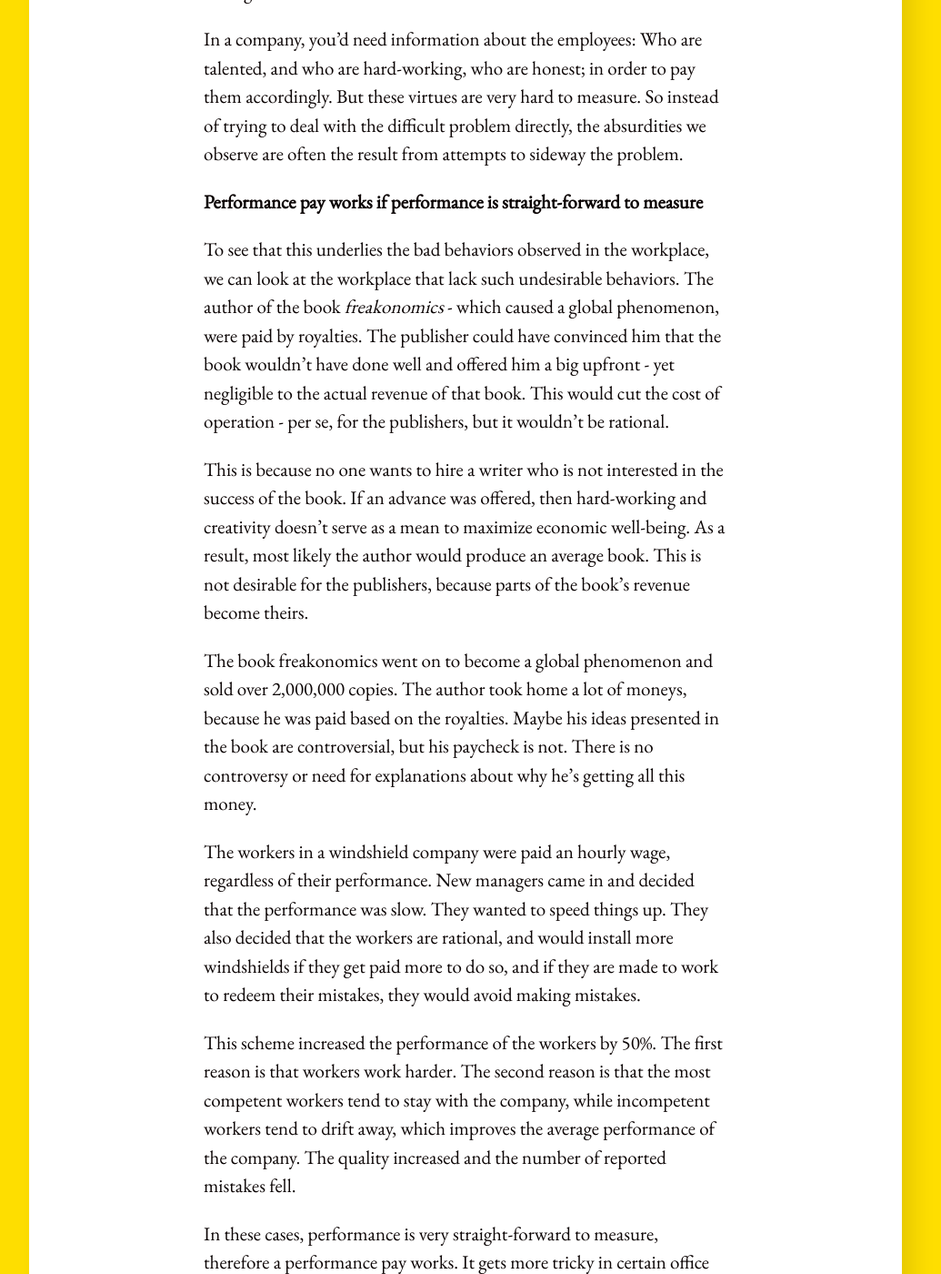
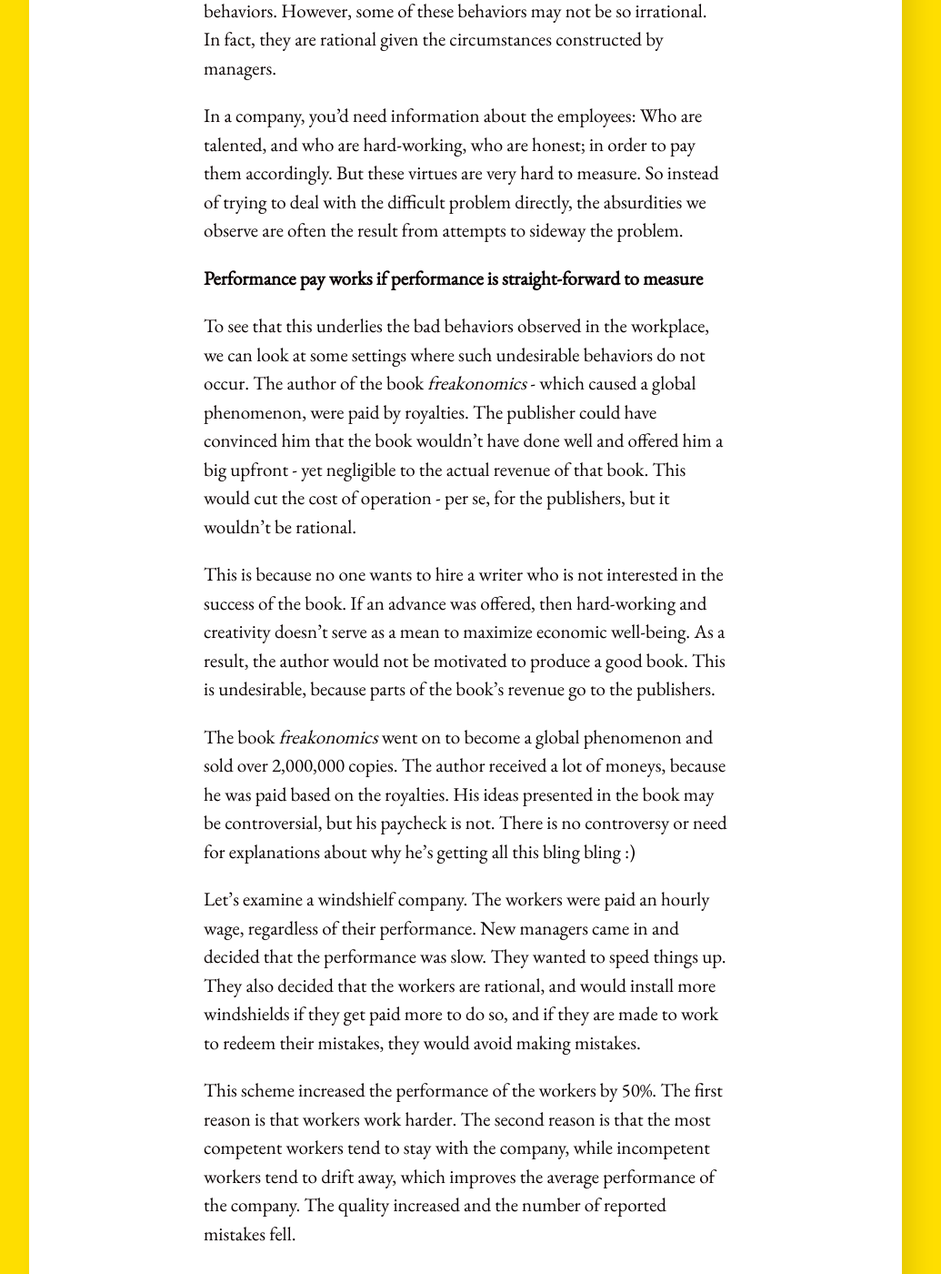
Before and after one commit to minhthanh3145/minhthanh3145.github.io, a Jekyll site: the page built from _posts/2019-11-29-why-your-boss-is-overpaid.md, in a window 1280 px wide and 1400 px high, scrolled down 610 px. Shown: the whole window at 91% size, without its empty margins (128-1163 px from the left). Built offline with Jekyll 4.4.1, drawn with Linux system fonts in a browser that asks for light colours; some of the changed text lies outside the part shown.

```diff
--- a/_posts/2019-11-29-why-your-boss-is-overpaid.md
+++ b/_posts/2019-11-29-why-your-boss-is-overpaid.md
@@ -6,19 +6,21 @@
 header-img: "assets/images/orchard-of-thomas.png"
 ---
 
+A distilled look into why some workplaces are miserable, from the book "The Logic of Life".
+
 There are many office problems that turn your work life into a living hell: back-stabbing colleagues, bullying bosses and all sorts of irrational behaviors. However, some of these behaviors may not be so irrational. In fact, they are rational given the circumstances constructed by managers.
 
 In a company, you'd need information about the employees: Who are talented, and who are hard-working, who are honest; in order to pay them accordingly. But these virtues are very hard to measure. So instead of trying to deal with the difficult problem directly, the absurdities we observe are often the result from attempts to sideway the problem.
 
 **Performance pay works if performance is straight-forward to measure**
 
-To see that this underlies the bad behaviors observed in the workplace, we can look at the workplace that lack such undesirable behaviors. The author of the book _freakonomics_ - which caused a global phenomenon, were paid by royalties. The publisher could have convinced him that the book wouldn't have done well and offered him a big upfront - yet negligible to the actual revenue of that book. This would cut the cost of operation - per se, for the publishers, but it wouldn't be rational.
+To see that this underlies the bad behaviors observed in the workplace, we can look at some settings where such undesirable behaviors do not occur. The author of the book _freakonomics_ - which caused a global phenomenon, were paid by royalties. The publisher could have convinced him that the book wouldn't have done well and offered him a big upfront - yet negligible to the actual revenue of that book. This would cut the cost of operation - per se, for the publishers, but it wouldn't be rational.
 
-This is because no one wants to hire a writer who is not interested in the success of the book. If an advance was offered, then hard-working and creativity doesn't serve as a mean to maximize economic well-being. As a result, most likely the author would produce an average book. This is not desirable for the publishers, because parts of the book's revenue become theirs.
+This is because no one wants to hire a writer who is not interested in the success of the book. If an advance was offered, then hard-working and creativity doesn't serve as a mean to maximize economic well-being. As a result, the author would not be motivated to produce a good book. This is undesirable, because parts of the book's revenue go to the publishers.
 
-The book freakonomics went on to become a global phenomenon and sold over 2,000,000 copies. The author took home a lot of moneys, because he was paid based on the royalties. Maybe his ideas presented in the book are controversial, but his paycheck is not. There is no controversy or need for explanations about why he's getting all this money.
+The book _freakonomics_ went on to become a global phenomenon and sold over 2,000,000 copies. The author received a lot of moneys, because he was paid based on the royalties. His ideas presented in the book may be controversial, but his paycheck is not. There is no controversy or need for explanations about why he's getting all this bling bling :)
 
-The workers in a windshield company were paid an hourly wage, regardless of their performance. New managers came in and decided that the performance was slow. They wanted to speed things up. They also decided that the workers are rational, and would install more windshields if they get paid more to do so, and if they are made to work to redeem their mistakes, they would avoid making mistakes.
+Let's examine a windshielf company. The workers were paid an hourly wage, regardless of their performance. New managers came in and decided that the performance was slow. They wanted to speed things up. They also decided that the workers are rational, and would install more windshields if they get paid more to do so, and if they are made to work to redeem their mistakes, they would avoid making mistakes.
 
 This scheme increased the performance of the workers by 50%. The first reason is that workers work harder. The second reason is that the most competent workers tend to stay with the company, while incompetent workers tend to drift away, which improves the average performance of the company. The quality increased and the number of reported mistakes fell.
 
```
